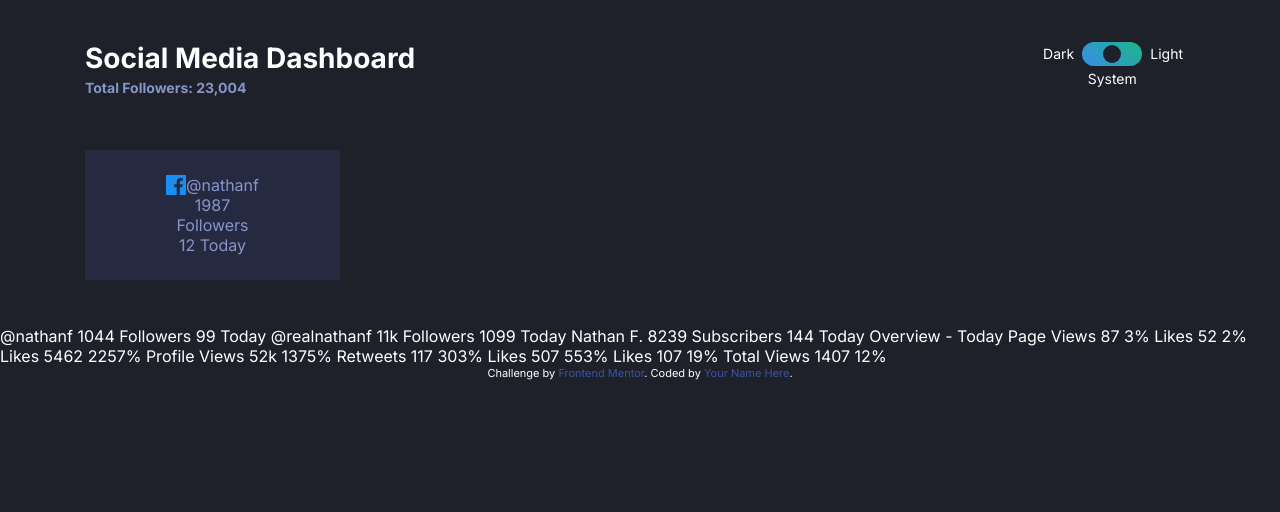
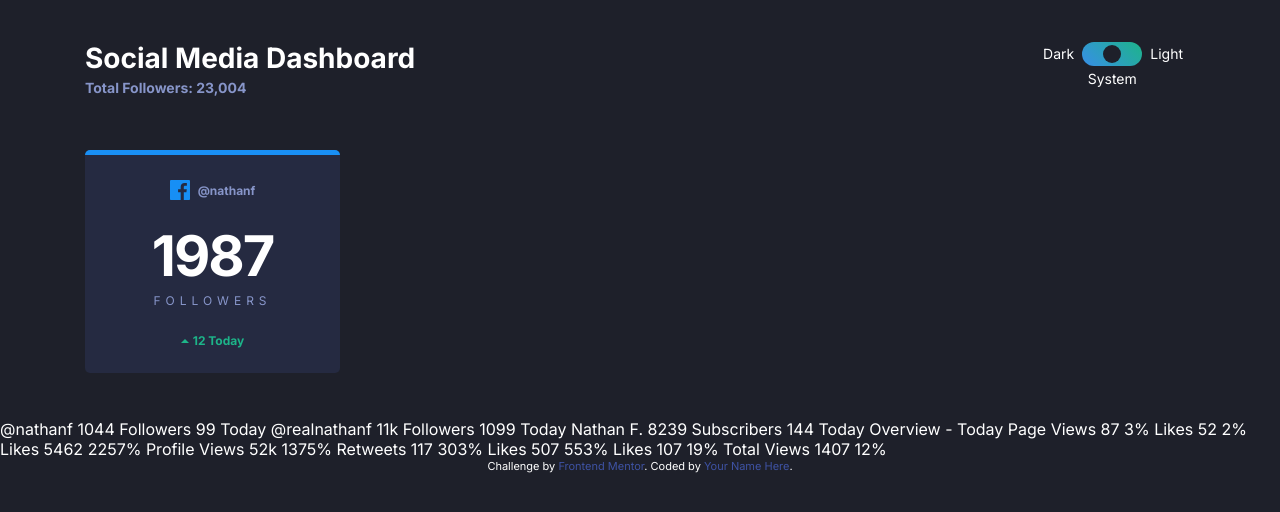
Before and after one commit to PedroLFPrado/ToggleDashboard, a website: page index.html in a window 1280 px wide. Drawn offline with Linux system fonts and the light colour scheme.

Commit message:
Estilo do cartão finalizado. Inicio do processo de criação dos outros cartões

```diff
--- a/app/scss/components/card.scss
+++ b/app/scss/components/card.scss
@@ -7,8 +7,9 @@
     width: rem(255);
     text-align: center;
     padding: rem(25);
+    border-radius: rem(5);
     &--facebook{
-
+        border-top: rem(5) solid var(--facebook);
     }
 
     &--twitter{
@@ -27,9 +28,11 @@
         display: flex;
         justify-content: center;
         align-items: center;
+        margin-bottom: rem(28);
     }
 
     &__icon{
+        margin-right: rem(8);
         &--facebook{
 
         }
@@ -50,10 +53,64 @@
     }
 
     &__username {
+        font-size: rem(12);
+        font-weight: 700;
+    }
+
+    &__followers{
+        margin-bottom: rem(25);
+    }
+
+    &__count {
+        color: var(--white);
+        font-weight: 700;
+        letter-spacing: rem(-2);
+        line-height: 1;
+        margin-bottom: rem(4);
+
+        &--big {
+            font-size: rem(56);
+        }
+
+        &--small {
+
+
+        }
+    }
+
+    &__label{
+        color: var(--desatblue);
+        letter-spacing: rem(5);
+        font-size: rem(12);
+        font-weight: 400;
+        text-transform: uppercase;
+        margin-top: rem(9);
 
     }
 
-    &__count {
+    &__change{
+        display: flex;
+        font-size: rem(12);
+        font-weight: 700;
+        align-items: center;
+        justify-content: center;
+        &--up{
+            color: var(--limegreen);
+        }
+        &--down{
+            color: var(--brightred);
+        }
+        img {
+            margin-right: rem(4);
+        }
+
+
 
     }
+
+    &__number{
+
+    }
+
+
 }
--- a/index.html
+++ b/index.html
@@ -46,19 +46,22 @@
   <main>
     <section class="container">
 
-      <div class="card">
+      <div class="card  card--facebook">
         <div class="card__platform">
-            <img class="card__icon" src="/images/icon-facebook.svg" alt="Facebook">
+            <img class="card__icon" src="/images/icon-facebook.svg" alt="Facebook"/>
           <div class="card__username">@nathanf</div>
         </div>
-        <div class="card__count">
-          1987
+        <div class="card__followers">
+          <div class="card__count  card__count--big">
+            1987
+          </div>
           <div class="card__label">
             Followers
           </div>
         </div>
-        <div class="card__change">
-          12 Today
+        <div class="card__change  card__change--up">
+          <img src="/images/icon-up.svg" alt="UpArrow"/>
+          <div class="card__number"> 12 Today</div>
         </div>
       </div>
     </section>
```
Also changed, not shown: dist/style.css, 1 other file.
